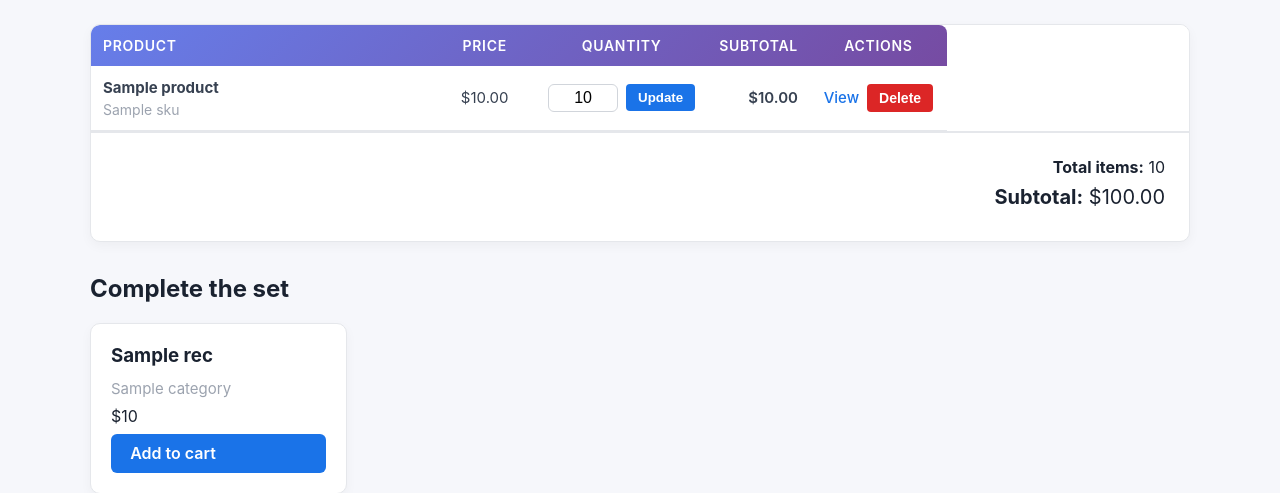
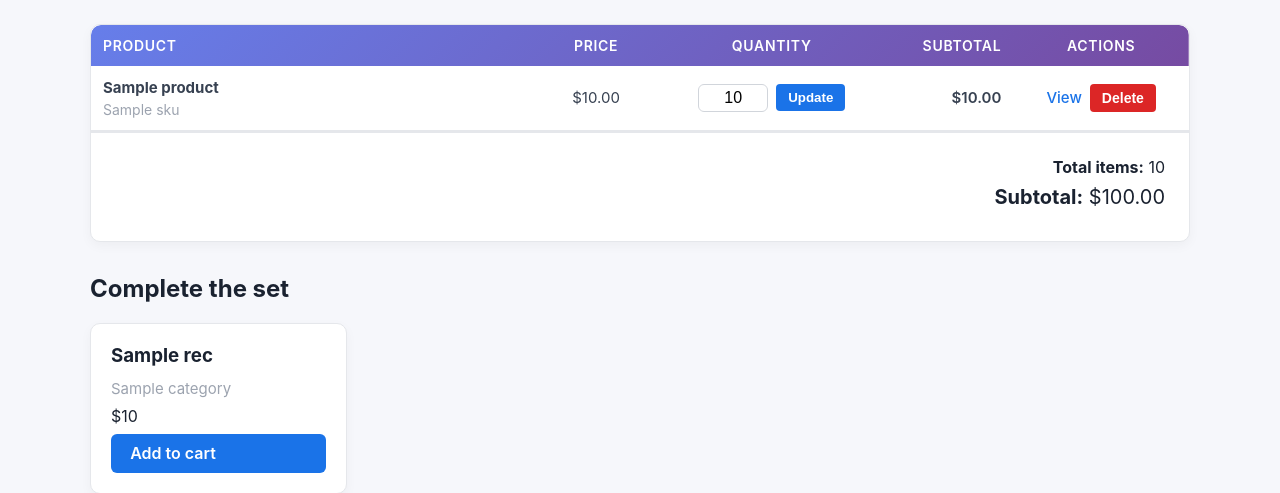
Before and after one commit to Path-yang/IS2108-Pair-Project, a Django app: template auroramart/templates/storefront/cart.html in a window 1280 px wide. Shown: the part 236-729 px from the top of the page. Run offline with Django 5.2, Linux system fonts and the light colour scheme; tables that the repository leaves empty hold one stand-in row (values such as "Sample post"); the template is opened without the code that fills it: values that come from a table or form of the project are taken from there, most other values are stand-ins (such as "Sample title", 1, 10 or a date in 2020).

Commit message:
Fix cart table: override display:block CSS that breaks table layout

```diff
--- a/auroramart/templates/storefront/cart.html
+++ b/auroramart/templates/storefront/cart.html
@@ -12,20 +12,44 @@
 </header>
 
 <style>
-    /* Ensure purple header extends fully across table */
-    .cart-table {
+    /* Override card padding for cart table container */
+    .cart-container.card {
+        padding: 0 !important;
+        border-radius: 10px;
+        overflow: hidden;
+    }
+    /* Override the display:block from .card table that breaks table layout */
+    .cart-container .cart-table {
+        display: table !important;
         margin: 0 !important;
         border-spacing: 0 !important;
         width: 100% !important;
         border-collapse: collapse !important;
+        border-radius: 0;
+    }
+    .cart-table thead {
+        display: table-header-group !important;
+    }
+    .cart-table tbody {
+        display: table-row-group !important;
     }
     .cart-table thead tr {
+        display: table-row !important;
         width: 100% !important;
+    }
+    .cart-table tbody tr {
         display: table-row !important;
     }
-    /* Override card padding for cart table container */
-    .cart-container.card {
-        padding: 0 !important;
+    .cart-table th,
+    .cart-table td {
+        display: table-cell !important;
+    }
+    /* Ensure purple header extends fully - remove border radius from first row */
+    .cart-table thead tr:first-child th:first-child {
+        border-top-left-radius: 10px;
+    }
+    .cart-table thead tr:first-child th:last-child {
+        border-top-right-radius: 10px;
     }
     /* Ensure proper alignment */
     .cart-table th:nth-child(1),
```
